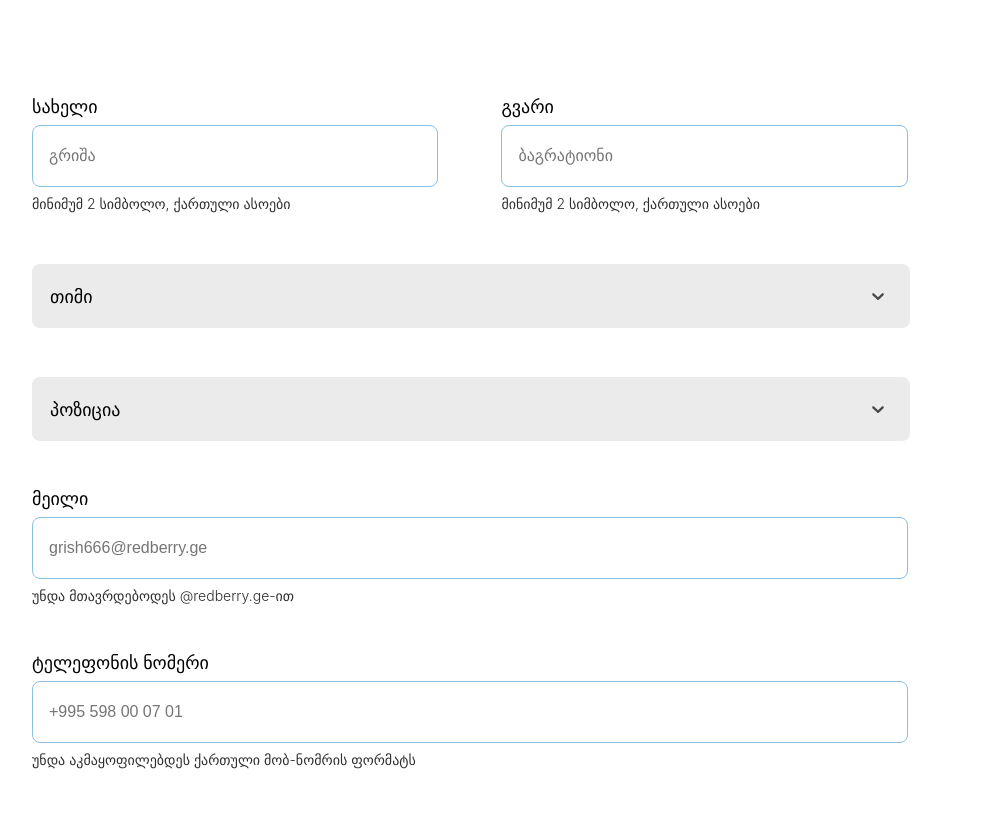
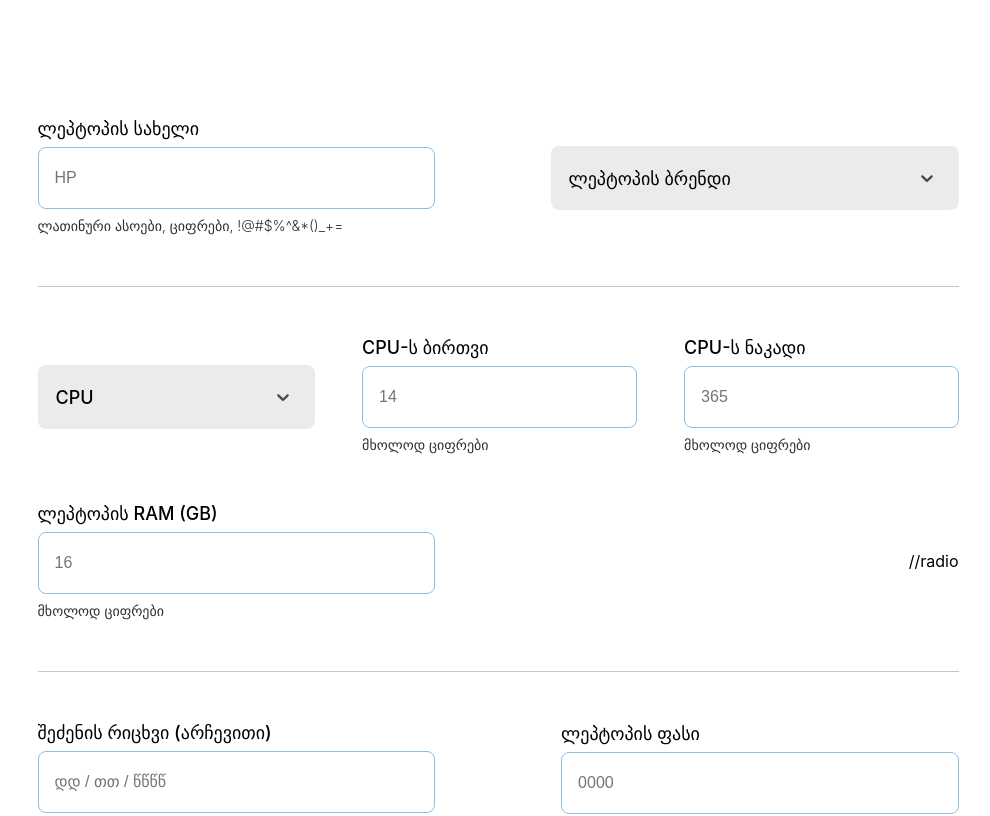
Before and after one commit to lukamindo/Redberry-Pcfy, a React (Create React App) app: page /form in a window 1280 px wide. Shown: the top 816 px of the page, without its empty margins (142-1132 px from the left). Built offline with nearby package versions, Linux system fonts and the light colour scheme.

Commit message:
add laptopform page and fix bugs

```diff
--- a/src/library/component/input/FormInput.js
+++ b/src/library/component/input/FormInput.js
@@ -13,7 +13,7 @@ const FormInput = ({
   hintMessage,
   placeholder,
   margin,
-  width,
+  width = "363.4px",
   errors,
 }) => (
   <StyledInputWrapper margin={margin} errors={errors?.[name]}>
--- a/src/library/component/react-select/DropdownSelect.js
+++ b/src/library/component/react-select/DropdownSelect.js
@@ -39,7 +39,7 @@ const DropdownSelect = ({
     }),
     menu: (styles) => ({
       ...styles,
-      width: "878px",
+      width: width,
       margin: "0",
       borderRadius: "8px",
       filter: "drop-shadow(0px 4px 34px rgba(0, 0, 0, 0.25))",
--- a/src/pages/Form/EmployeeSection.js
+++ b/src/pages/Form/EmployeeSection.js
@@ -2,7 +2,7 @@ import React from "react";
 import { useForm } from "react-hook-form";
 import Button from "library/component/button/Button";
 import Input from "library/component/input/FormInput";
-import { StyledForm, StyledTwoInputWrapper } from "./FormWrapper.styled";
+import { StyledForm, StyledEmployeeSectionOne } from "./FormWrapper.styled";
 import DropdownSelect from "library/component/react-select/DropdownSelect";
 import { schemaEmployee } from "library/utilities/Validator";
 import { yupResolver } from "@hookform/resolvers/yup";
@@ -30,7 +30,7 @@ function EmployeeSection({ padding }) {
 
   return (
     <StyledForm padding={padding} onSubmit={handleSubmit(onSubmit)}>
-      <StyledTwoInputWrapper>
+      <StyledEmployeeSectionOne>
         <Input
           hintMessage="მინიმუმ 2 სიმბოლო, ქართული ასოები"
           label="სახელი"
@@ -39,7 +39,6 @@ function EmployeeSection({ padding }) {
           register={register}
           placeholder="გრიშა"
           margin="0px 63px 0px 0px"
-          width="372.4px"
         />
 
         <Input
@@ -49,9 +48,8 @@ function EmployeeSection({ padding }) {
           errors={errors}
           register={register}
           placeholder="ბაგრატიონი"
-          width="372.4px"
         />
-      </StyledTwoInputWrapper>
+      </StyledEmployeeSectionOne>
       <DropdownSelect
         name="თიმი"
         options={options}
--- a/src/pages/Form/FormWrapper.js
+++ b/src/pages/Form/FormWrapper.js
@@ -1,10 +1,13 @@
 import EmployeeSection from "./EmployeeSection";
+import { StyledFormWrapper } from "./FormWrapper.styled";
+import LaptopSection from "./LaptopSection";
 
 function FormWrapper() {
   return (
-    <>
-      <EmployeeSection padding="96px 174px 44px 174px" />
-    </>
+    <StyledFormWrapper>
+      {/* <EmployeeSection padding="96px 174px 44px 174px" /> */}
+      <LaptopSection padding="68px 174px 45px 174px" />
+    </StyledFormWrapper>
   );
 }
 
--- a/src/pages/Form/FormWrapper.styled.js
+++ b/src/pages/Form/FormWrapper.styled.js
@@ -1,11 +1,39 @@
 import styled from "styled-components";
+
+export const StyledFormWrapper = styled.div`
+  background: #f7f7f7;
+  display: flex;
+  justify-content: center;
+`;
 
 export const StyledForm = styled.form`
   display: flex;
   flex-direction: column;
   padding: ${(props) => props.padding};
+  background-color: #ffffff;
 `;
 
-export const StyledTwoInputWrapper = styled.div`
+export const StyledEmployeeSectionOne = styled.div`
   display: flex;
+  align-items: center;
 `;
+
+export const StyledLaptopSectionOne = styled.div`
+  display: flex;
+  flex-direction: column;
+  padding-bottom: 52px;
+`;
+
+export const StyledLaptopSectionTwo = styled.div`
+  border-top: 1px solid #c7c7c7;
+  border-bottom: 1px solid #c7c7c7;
+  padding-bottom: 52px;
+`;
+export const StyledLaptopSectionThree = styled.div``;
+
+export const StyledInLineInputsWrapper = styled.div`
+  display: flex;
+  align-items: center;
+  justify-content: space-between;
+  padding-top: 50px;
+`;
--- a/src/pages/Form/LaptopSection.js
+++ b/src/pages/Form/LaptopSection.js
@@ -0,0 +1,134 @@
+import React from "react";
+import { useForm } from "react-hook-form";
+import Button from "library/component/button/Button";
+import Input from "library/component/input/FormInput";
+import {
+  StyledForm,
+  StyledInLineInputsWrapper,
+  StyledLaptopSectionOne,
+  StyledLaptopSectionThree,
+  StyledLaptopSectionTwo,
+} from "./FormWrapper.styled";
+import DropdownSelect from "library/component/react-select/DropdownSelect";
+import { schemaEmployee } from "library/utilities/Validator";
+import { yupResolver } from "@hookform/resolvers/yup";
+
+function LaptopSection({ padding }) {
+  const {
+    register,
+    control,
+    handleSubmit,
+    formState: { errors },
+  } = useForm({
+    // mode: "onSubmit",
+    // resolver: yupResolver(schemaEmployee),
+  });
+
+  const onSubmit = (data) => {
+    console.log(data);
+  };
+
+  const options = [
+    { value: "chocolate", label: "Chocolate" },
+    { value: "strawberry", label: "Strawberry" },
+    { value: "vanilla", label: "Vanilla" },
+  ];
+
+  return (
+    <StyledForm padding={padding} onSubmit={handleSubmit(onSubmit)}>
+      <StyledLaptopSectionOne>
+        <StyledInLineInputsWrapper>
+          <Input
+            hintMessage="ლათინური ასოები, ციფრები, !@#$%^&*()_+="
+            label="ლეპტოპის სახელი"
+            name="ლეპტოპი"
+            errors={errors}
+            register={register}
+            placeholder="HP"
+            margin="0 63px 0 0 "
+          />
+          <DropdownSelect
+            name="ბრენდი"
+            options={options}
+            control={control}
+            errors={errors}
+            placeholder="ლეპტოპის ბრენდი"
+            width="408px"
+          />
+        </StyledInLineInputsWrapper>
+      </StyledLaptopSectionOne>
+
+      <StyledLaptopSectionTwo>
+        <StyledInLineInputsWrapper>
+          <DropdownSelect
+            name="CPU"
+            options={options}
+            control={control}
+            errors={errors}
+            placeholder="CPU"
+            width="277px"
+            margin=""
+          />
+          <Input
+            hintMessage="მხოლოდ ციფრები"
+            label="CPU-ს ბირთვი"
+            name="CPU_ბირთვი"
+            errors={errors}
+            register={register}
+            placeholder="14"
+            width="240.4px"
+          />
+          <Input
+            hintMessage="მხოლოდ ციფრები"
+            label="CPU-ს ნაკადი"
+            name="CPU_ნაკადი"
+            errors={errors}
+            register={register}
+            placeholder="365"
+            width="240.4px"
+          />
+        </StyledInLineInputsWrapper>
+        <StyledInLineInputsWrapper>
+          <Input
+            hintMessage="მხოლოდ ციფრები"
+            label="ლეპტოპის RAM (GB)"
+            name="RAM"
+            errors={errors}
+            register={register}
+            placeholder="16"
+          />
+          //radio
+        </StyledInLineInputsWrapper>
+      </StyledLaptopSectionTwo>
+
+      <StyledLaptopSectionThree>
+        <StyledInLineInputsWrapper>
+          <Input
+            label="შეძენის რიცხვი (არჩევითი)"
+            name="რიცხვი"
+            errors={errors}
+            register={register}
+            placeholder="დდ / თთ / წწწწ"
+            margin="0 0 18.66px 0"
+          />
+          <Input
+            hintMessage="მხოლოდ ციფრები"
+            label="ლეპტოპის ფასი"
+            name="ფასი"
+            errors={errors}
+            register={register}
+            placeholder="0000"
+          />
+        </StyledInLineInputsWrapper>
+        <StyledInLineInputsWrapper>//radio</StyledInLineInputsWrapper>
+      </StyledLaptopSectionThree>
+      <StyledInLineInputsWrapper>
+        <Button width="219px" margin="95px 0 0 702px">
+          დამახსოვრება
+        </Button>
+      </StyledInLineInputsWrapper>
+    </StyledForm>
+  );
+}
+
+export default LaptopSection;
--- a/src/pages/Landing/Landing.js
+++ b/src/pages/Landing/Landing.js
@@ -2,16 +2,19 @@ import Button from "library/component/button/Button";
 import logo from "assets/imgs/logo.svg";
 import landingimg from "assets/imgs/landingimg.svg";
 import { LandingWrapper } from "./Landing.styled";
+import { useNavigate } from "react-router-dom";
 
 function Landing() {
+  const navigate = useNavigate();
+
   return (
     <LandingWrapper>
       <img src={logo} alt="redberry" />
       <img className="second_img" src={landingimg} alt="PCfy" />
-      <Button onClick={() => console.log("დამატება")} margin=" 123px 0 0 0 ">
+      <Button onClick={() => navigate("/form")} margin=" 123px 0 0 0 ">
         ჩანაწერის დამატება
       </Button>
-      <Button onClick={() => console.log("სია")} margin=" 26px 0 0 0 ">
+      <Button onClick={() => navigate("/form")} margin=" 26px 0 0 0 ">
         ჩანაწერების სია
       </Button>
     </LandingWrapper>
```
